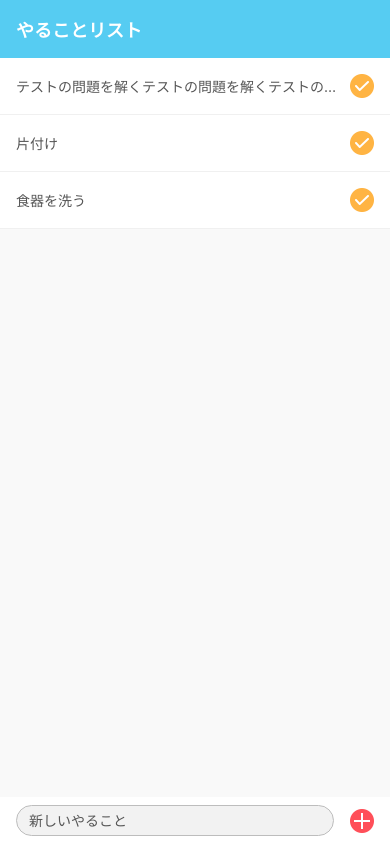
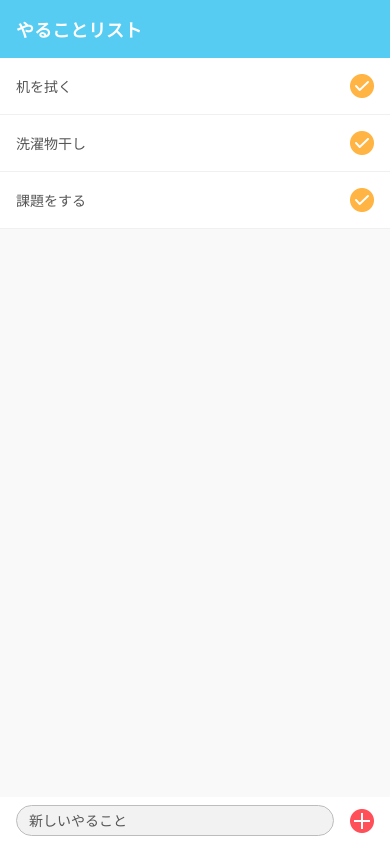
Before and after one commit to asasigure1209/Todo, a React Native app: screen / in a window 390 px wide. Built offline with nearby package versions, Linux system fonts and the light colour scheme.

Commit message:
add: Todoの作成

```diff
--- a/App.tsx
+++ b/App.tsx
@@ -1,4 +1,4 @@
-import React from 'react';
+import React, { useState } from 'react';
 import { StyleSheet, View, StatusBar, ScrollView, Image } from 'react-native';
 import Header from './components/Header';
 import { color } from './style/setting';
@@ -6,12 +6,26 @@ import TodoInput from './components/TodoInput';
 import TodoList from './components/TodoList';
 
 export default function App() {
+  const [todoNames, setTodos] = useState([
+    "机を拭く",
+    "洗濯物干し",
+    "課題をする"
+  ])
+
+  const completeTodo = (deleteIndex: number) => {
+    setTodos(todoNames.filter((_todo, index) => index !== deleteIndex))
+  }
+
+  const cleateTodo = (title: string) => {
+    setTodos(todoNames.concat(title))
+  }
+
   return (
     <View style={styles.container}>
       <View style={styles.statusBar}></View>
       <Header></Header>
-      <TodoList></TodoList>
-      <TodoInput></TodoInput>
+      <TodoList todoNames={todoNames} onClick={completeTodo}></TodoList>
+      <TodoInput onClick={cleateTodo}></TodoInput>
     </View>
   );
 }
--- a/components/Todo.tsx
+++ b/components/Todo.tsx
@@ -4,8 +4,8 @@ import { color, text } from './../style/setting'
 
 export type TodoProps = {
     title: string,
-    onClick: Function,
-    index: number
+    index: number,
+    onClick: Function
 }
 
 export default function Todo(props: TodoProps) {
--- a/components/TodoInput.tsx
+++ b/components/TodoInput.tsx
@@ -1,8 +1,12 @@
 import React, { useState } from 'react';
-import { StyleSheet, Image, View, TextInput, KeyboardAvoidingView } from 'react-native';
+import { StyleSheet, Image, View, TextInput, KeyboardAvoidingView, TouchableHighlight } from 'react-native';
 import { color, text } from './../style/setting'
 
-export default function TodoInput() {
+type TodoInputProps = {
+    onClick: Function
+}
+
+export default function TodoInput(props: TodoInputProps) {
     const [text, setText] = useState("")
 
     return (
@@ -15,7 +19,13 @@ export default function TodoInput() {
                     value={text}
                 />
                 <View style={styles.imageWrapper}>
-                    <Image style={styles.image} source={require('./../assets/add.png')} />
+                    <TouchableHighlight
+                        onPress={() => { props.onClick(text); setText('') }}
+                        underlayColor={color.todoInput.background}
+                        activeOpacity={0.4}
+                    >
+                        <Image style={styles.image} source={require('./../assets/add.png')} />
+                    </TouchableHighlight>
                 </View>
             </View>
         </KeyboardAvoidingView>
--- a/components/TodoList.tsx
+++ b/components/TodoList.tsx
@@ -1,26 +1,15 @@
 import React, { useState } from 'react';
 import { ScrollView } from 'react-native';
-import Todo from './Todo'
+import Todo, { TodoProps } from './Todo'
 
-export default function TodoList() {
-    const [todos, setTodos] = useState([
-        {
-            title: "テストの問題を解くテストの問題を解くテストの問題を解く"
-        },
-        {
-            title: "片付け"
-        },
-        {
-            title: "食器を洗う"
-        }
-    ])
+type TodoListProps = {
+    todoNames: string[],
+    onClick: Function
+}
 
-    const completeTodo = (deleteIndex: number) => {
-        setTodos(todos.filter((_todo, index) => index !== deleteIndex))
-    }
-
-    const todoList = todos.map((todo, index) =>
-        <Todo onClick={completeTodo} title={todo.title} index={index} key={index}></Todo>
+export default function TodoList(props: TodoListProps) {
+    const todoList = props.todoNames.map((todoName, index) =>
+        <Todo onClick={props.onClick} title={todoName} index={index} key={index}></Todo>
     )
 
     return (
```
